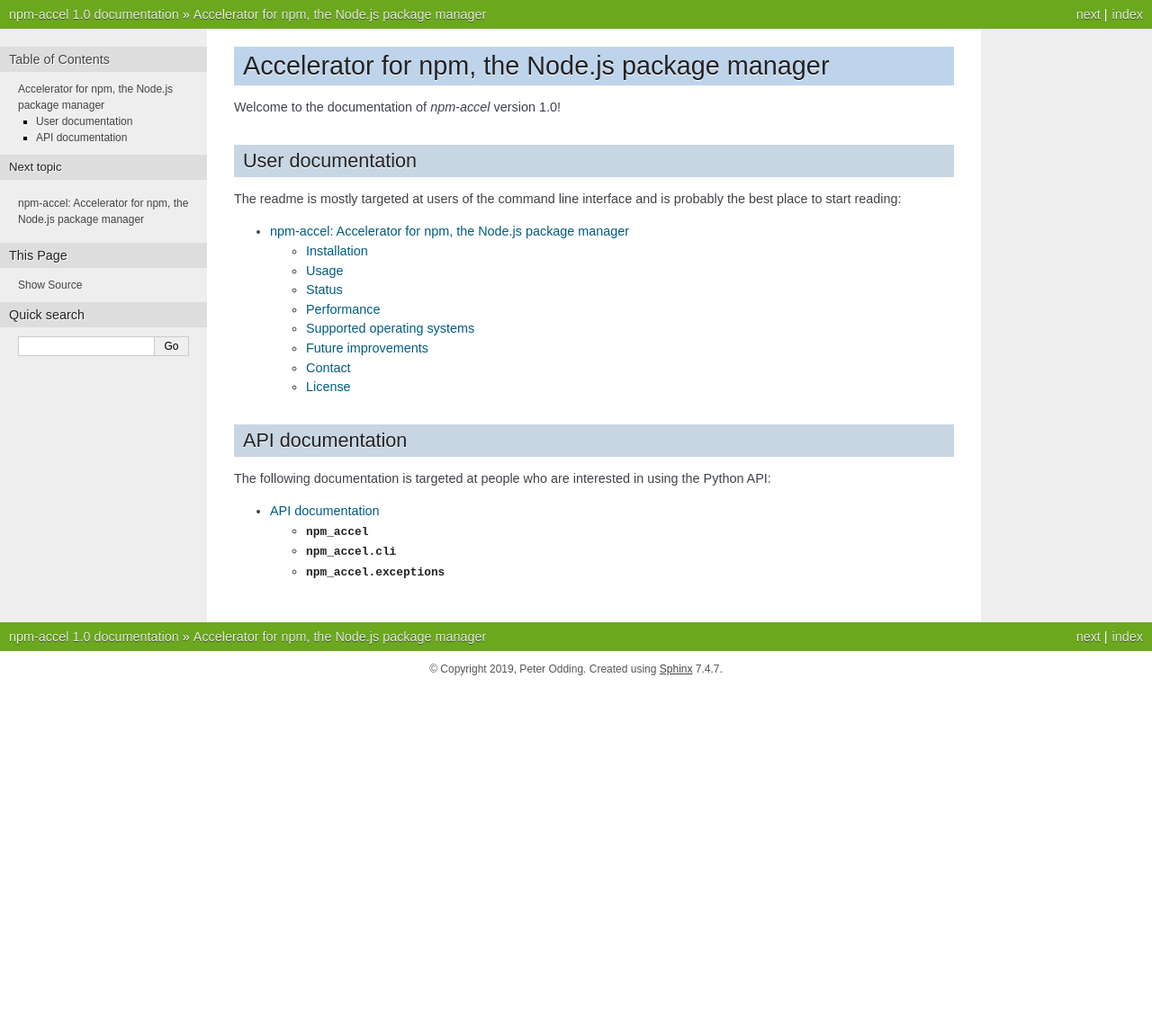
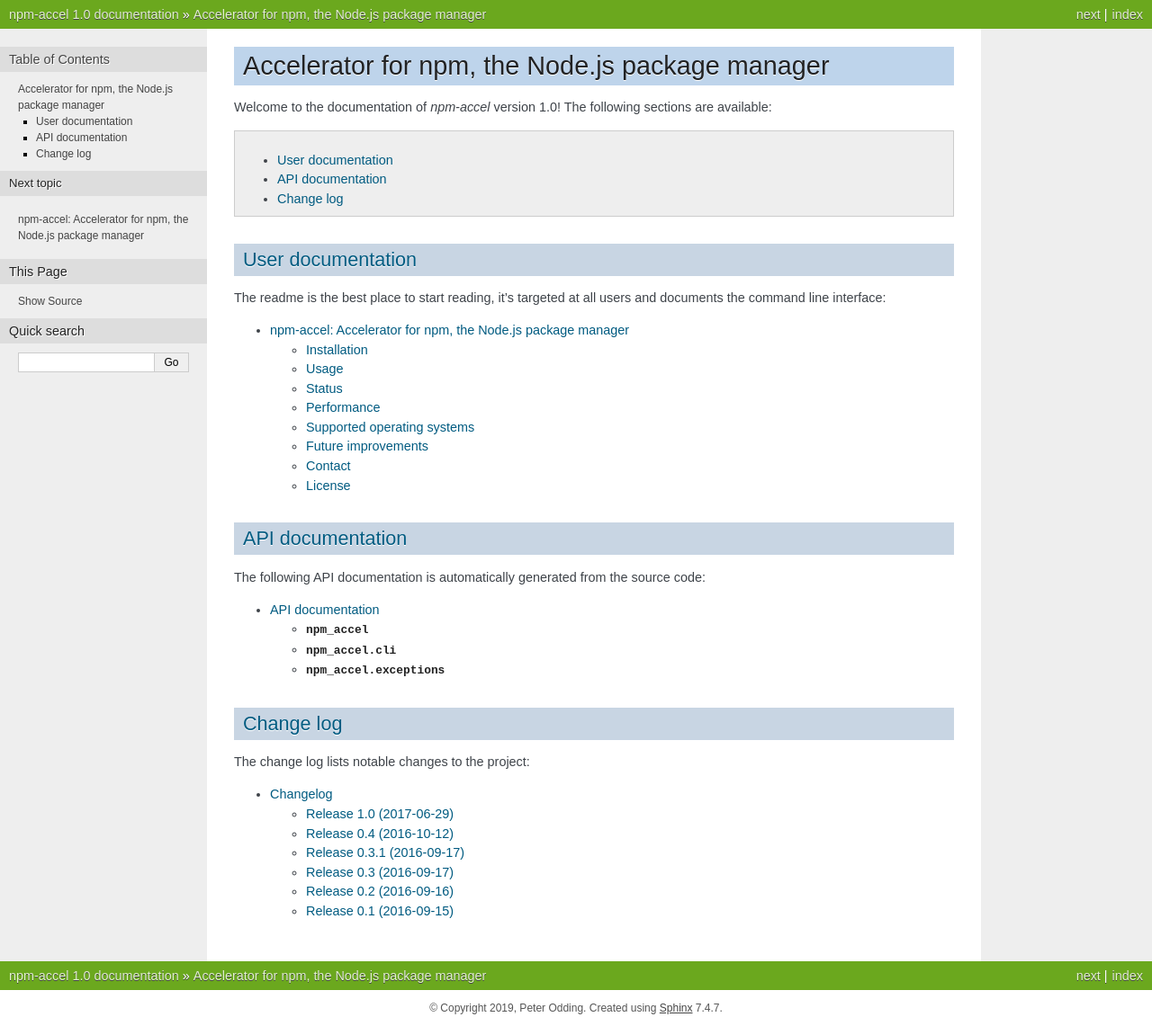
Before and after one commit to xolox/python-npm-accel, a Sphinx documentation site: the page built from docs/index.rst, in a window 1280 px wide. Shown: the whole page at 90% size. Built offline with Sphinx 7.4.7, drawn with Linux system fonts in a browser that asks for light colours; before the commit the page ends 900 px from its top, so only the background shows below that.

Commit message:
Add changelog, restructure documentation

```diff
--- /dev/null
+++ b/docs/changelog.rst
@@ -0,0 +1 @@
+.. include:: ../CHANGELOG.rst
--- a/docs/index.rst
+++ b/docs/index.rst
@@ -1,22 +1,33 @@
 Accelerator for npm, the Node.js package manager
 ================================================
 
-Welcome to the documentation of `npm-accel` version |release|!
+Welcome to the documentation of `npm-accel` version |release|! The
+following sections are available:
+
+.. contents::
+   :local:
 
 User documentation
 ------------------
 
-The readme is mostly targeted at users of the command line interface and is
-probably the best place to start reading:
+The readme is the best place to start reading, it's targeted at all users and
+documents the command line interface:
 
 .. toctree::
-   users.rst
+   readme.rst
 
 API documentation
 -----------------
 
-The following documentation is targeted at people who are interested in using
-the Python API:
+The following API documentation is automatically generated from the source code:
 
 .. toctree::
-   developers.rst
+   api.rst
+
+Change log
+----------
+
+The change log lists notable changes to the project:
+
+.. toctree::
+   changelog.rst
```
Also changed, not shown: CHANGELOG.rst (added, +105 -0 lines), docs/api.rst (renamed from docs/developers.rst), docs/readme.rst (renamed from docs/users.rst).
